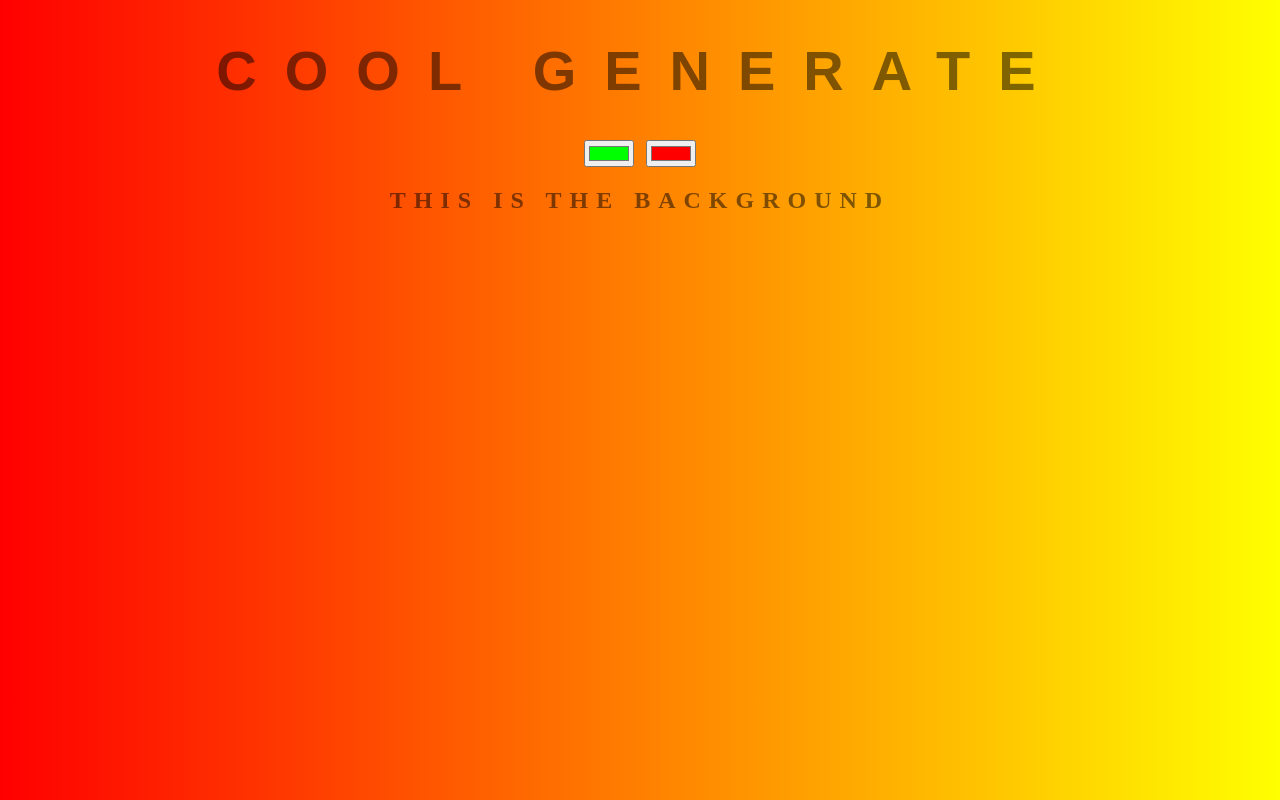
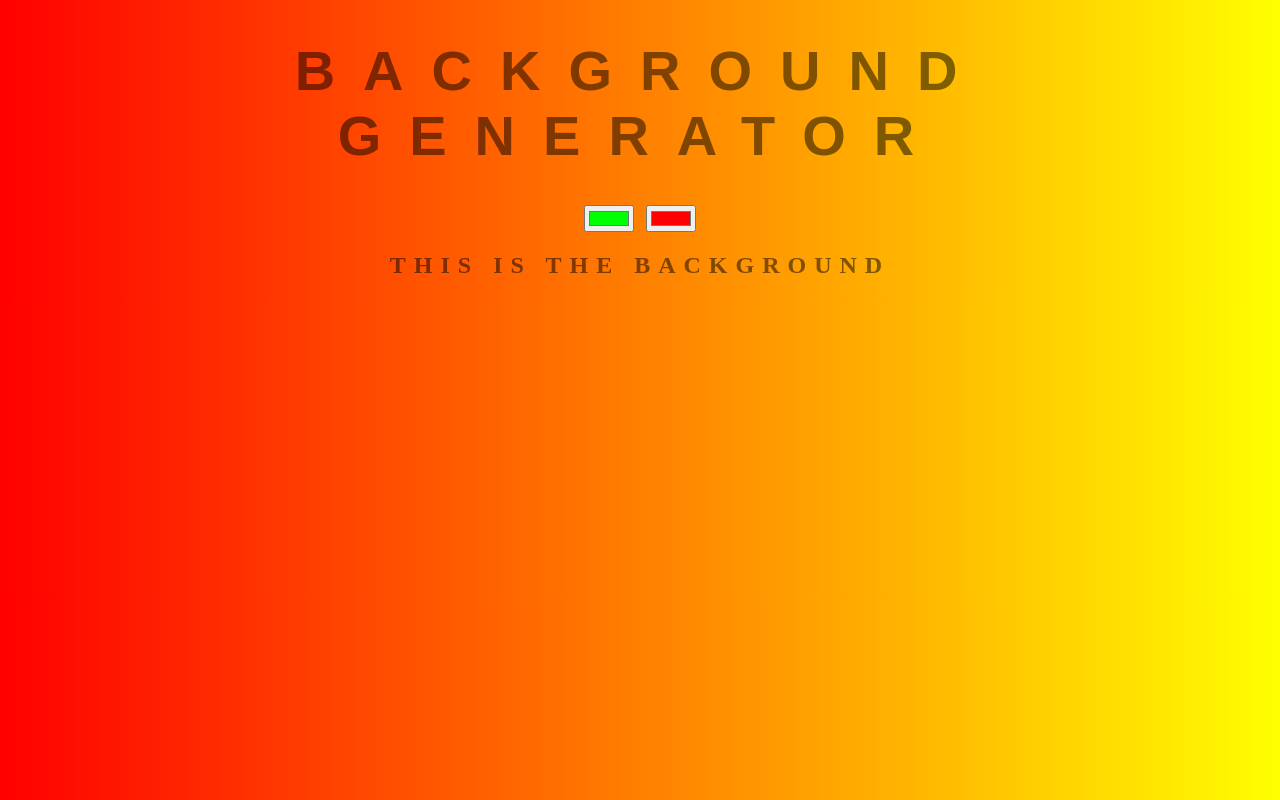
Before and after one commit to sahilcool321/background-generator, a plain HTML site: page index.html in a window 1280 px wide. Drawn offline with Linux system fonts and the light colour scheme.

Commit message:
reverting back to old title

```diff
--- a/index.html
+++ b/index.html
@@ -5,7 +5,7 @@
 	<link rel="stylesheet" type="text/css" href="style.css">
 </head>
 <body id="gradient">
-	<h1>COOL generate</h1>
+	<h1>background generator</h1>
 	<input class="color1" type="color" name="color1" value="#00ff00">
 	<input class="color2" type="color" name="color2" value="#ff0000">
 	<h2>this is the background</h2>
```
